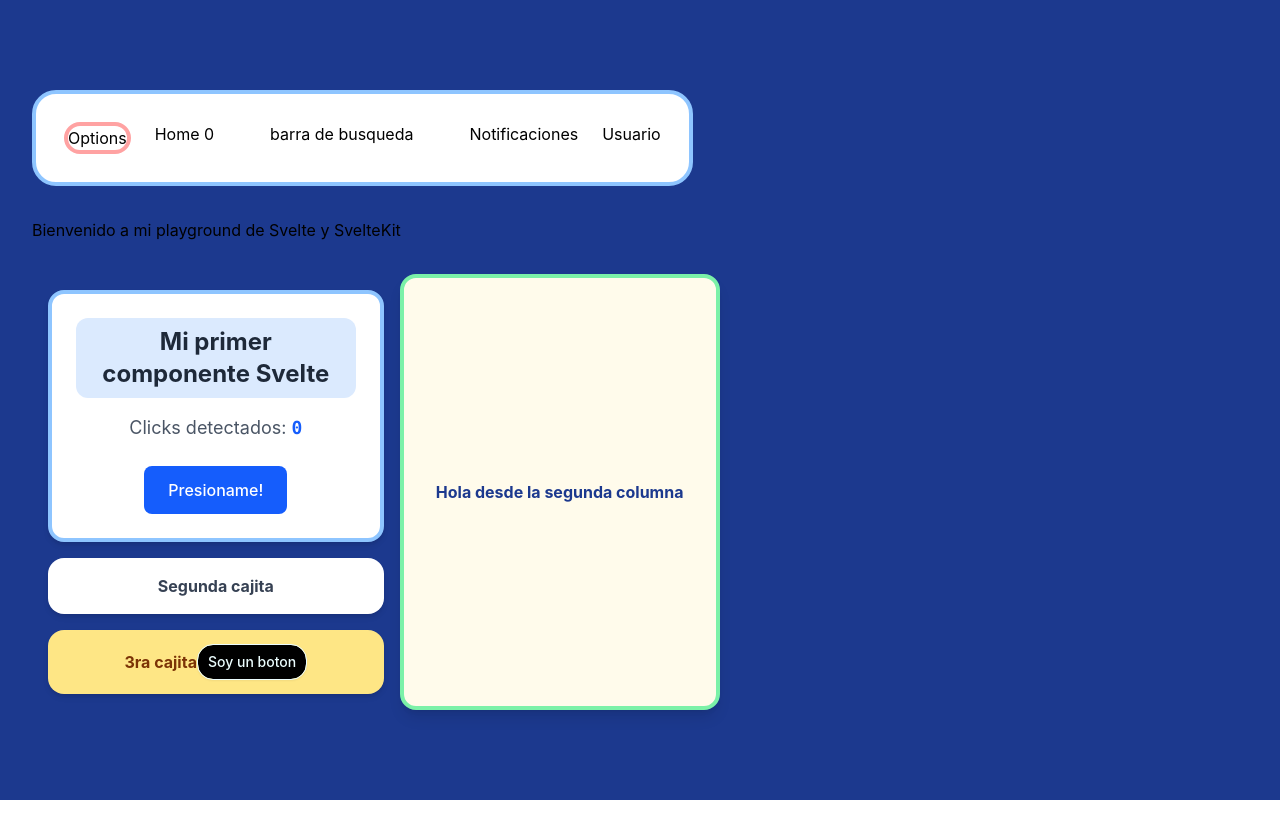
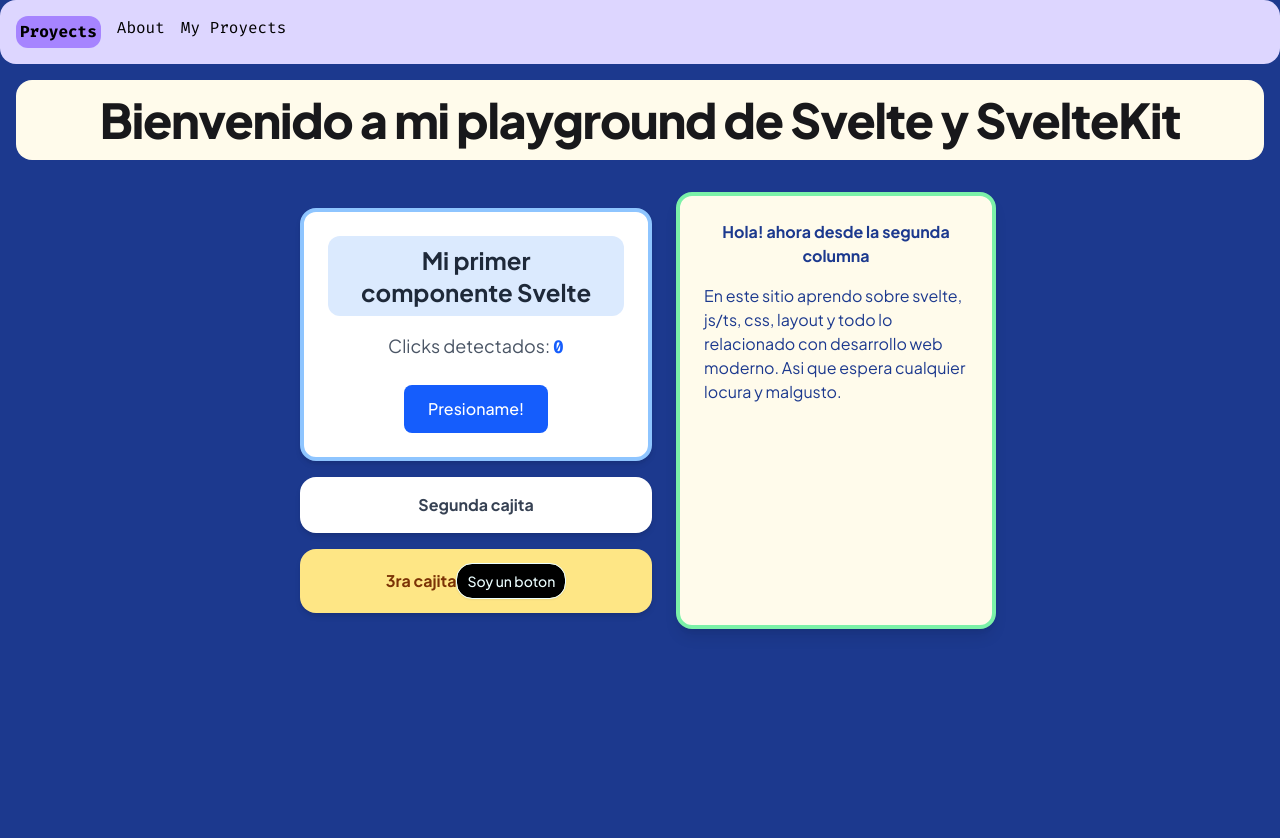
Before and after one commit to DiligentOtter/learningSvelete, a SvelteKit app: page / in a window 1280 px wide. Shown: the top 838 px of the page. Before the commit the page ends 800 px from the top, so only its background shows below. Built offline with nearby package versions, Linux system fonts and the light colour scheme.

Commit message:
feat(repo): update main page and cleanup
Make a more semantic page with header and navi links to diferent
proyects in the repo. Estiling, new fonts. Making a refactor of the
oldest proyects

```diff
--- a/src/app.css
+++ b/src/app.css
@@ -1,6 +1,5 @@
 @import "tw-animate-css";
 @import "shadcn-svelte/tailwind.css";
-@import "@fontsource-variable/inter";
 
 @layer base {
 	* {
@@ -9,7 +8,4 @@
 	body {
 		@apply bg-background text-foreground;
 	}
-	html {
-		@apply font-sans;
-	}
 }
--- a/src/app.html
+++ b/src/app.html
@@ -4,6 +4,10 @@
 		<meta charset="utf-8" />
 		<meta name="viewport" content="width=device-width, initial-scale=1" />
 		<meta name="text-scale" content="scale" />
+		<!-- Fuentes -->
+		<link rel="preconnect" href="https://fonts.googleapis.com">
+		<link rel="preconnect" href="https://fonts.gstatic.com" crossorigin>
+		<link href="https://fonts.googleapis.com/css2?family=Fira+Code:wght@300..700&family=Plus+Jakarta+Sans:ital,wght@0,200..800;1,200..800&display=swap" rel="stylesheet">
 		%sveltekit.head%
 	</head>
 	<body data-sveltekit-preload-data="hover">
--- a/src/lib/components/ui/header/Header.svelte
+++ b/src/lib/components/ui/header/Header.svelte
@@ -6,28 +6,7 @@
 	class="flex flex-row bg-white rounded-3xl
     border-4 border-blue-300"
 >
-	<div class="flex flex-row p-4">
-		<div class="p-3">
-			<button
-				onclick={() => h++}
-				class="rounded-3xl border-4
-				border-red-300"
-			>
-				Options
-			</button>
-		</div>
-		<div class="p-3">Home {h}</div>
-	</div>
 
-	<div class="flex flex-rows p-4">
-		<div class="p-3">barra de busqueda</div>
-	</div>
-
-	<div class="flex flex-row p-4">
-		<div class="p-3">Notificaciones</div>
-
-		<div class="p-3">Usuario</div>
-	</div>
 </main>
 
 <style>
--- a/src/routes/+page.svelte
+++ b/src/routes/+page.svelte
@@ -1,55 +1,104 @@
 <script lang="ts">
 	import Button from '$lib/components/ui/button/button.svelte';
-	import Header from '$lib/components/ui/header/Header.svelte';
 	let contador: number = $state(0);
 	function incrementar() {
 		contador++;
 	}
 </script>
 
-<main class="flex flex-col items-start justify-center min-h-screen bg-blue-900 p-8 gap-8">
-	<Header />
-	<h1>Bienvenido a mi playground de Svelte y SvelteKit</h1>
-	<div class="flex flex-row">
-		<div class="flex flex-col gap-4 max-w-sm w-full p-4">
-			<div class="bg-white p-6 rounded-2xl shadow-md text-center border-4 border-blue-300">
-				<h1 class="text-2xl font-bold text-gray-800 bg-blue-100 py-2 px-4 rounded-xl mb-4">
+<div class="min-h-screen w-full bg-blue-900 flex flex-col">
+	<header class="flex rounded-2xl bg-violet-200 gap-3">
+		<nav
+			class="flex gap-4 w-full p-4 rounded-xl
+		font-mono"
+		>
+			<details class="relative">
+				<summary
+					class="rounded-xl bg-violet-400 hover:bg-violet-300
+				font-bold list-none cursor-pointer transition-colors p-1"
+				>
+					Proyects
+				</summary>
+				<ul
+					class="absolute left-0 mt-2 w-56 rounded-xl p-2 z-50
+					shadow-lg bg-white border border-slate-200
+				  text-slate-900"
+				>
+					<li><a href="./contador" class="hover:bg-slate-100">Contador</a></li>
+					<li><a href="./todo" class="hover:bg-slate-100">Todo</a></li>
+					<li><a href="./dashboard" class="hover:bg-slate-100">Dashboard</a></li>
+					<li><a href="./rpg" class="hover:bg-slate-100">RPG-Text</a></li>
+				</ul>
+			</details>
+			<span>About</span>
+			<span>My Proyects</span>
+		</nav>
+	</header>
+	<main
+		class="flex flex-col flex-1 justify-start
+    justify-center min-h-screen
+    bg-blue-900 p-4 gap-8"
+	>
+		<h1
+			class="text-center text-5xl font-extrabold
+		tracking-tight text-zinc-900 rounded-2xl p-4 bg-amber-50"
+		>
+			Bienvenido a mi playground de Svelte y SvelteKit
+		</h1>
+		<div class="flex justify-center gap-2">
+			<section class="flex flex-col gap-4 max-w-sm w-full p-4">
+				<article
+					class="bg-white p-6 rounded-2xl shadow-md
+			text-center border-4 border-blue-300"
+				>
+					<h2 class="text-2xl font-bold text-gray-800 bg-blue-100 py-2 px-4 rounded-xl mb-4">
 						Mi primer componente Svelte
-				</h1>
+					</h2>
 					<p class="text-lg text-gray-600 mb-6">
 						Clicks detectados: <span class="font-mono font-bold text-blue-600">{contador}</span>
 					</p>
 					<button
 						onclick={incrementar}
-					class="px-6 py-3 bg-blue-600 text-white font-medium rounded-lg hover:bg-blue-700 transition-colors duration-200 active:scale-95"
+						class="px-6 py-3 bg-blue-600 text-white font-medium rounded-lg
+					hover:bg-blue-700 transition-colors duration-200 active:scale-95"
 					>
 						Presioname!
 					</button>
-			</div>
+				</article>
 
-			<div class="bg-white py-4 px-3 rounded-2xl text-center font-bold text-gray-700 shadow-md">
-				<h1>Segunda cajita</h1>
+				<div
+					class="bg-white py-4 px-3 rounded-2xl
+			text-center font-bold text-gray-700 shadow-md"
+				>
+					<h2>Segunda cajita</h2>
 				</div>
 
 				<div
-				class="bg-amber-200 rounded-2xl h-16 flex items-center justify-center font-bold text-amber-900 shadow-md"
+					class="bg-amber-200 rounded-2xl h-16 flex
+				items-center justify-center font-bold text-amber-900 shadow-md"
 				>
 					3ra cajita
 					<Button
 						variant="outline"
-					class="rounded-2xl text-cyan-50 bg-black hover:bg-blue-700 transition-colors duration-200"
-					>Soy un boton</Button
+						class="rounded-2xl text-cyan-50
+					bg-black hover:bg-blue-700 transition-colors duration-200">Soy un boton</Button
 					>
 				</div>
-		</div>
+			</section>
 
 			<div
-			class="bg-amber-50 p-6 rounded-2xl
+				class="flex flex-col gap-4 bg-amber-50 p-6 rounded-2xl
 			shadow-lg max-w-xs w-full min-h-50
-			flex items-center justify-center
-			font-bold text-blue-900 border-4 border-green-300"
+			 justify-start text-blue-900
+			border-4 border-green-300"
 			>
-			<h1>Hola desde la segunda columna</h1>
+				<h2 class="font-bold text-center">Hola! ahora desde la segunda columna</h2>
+
+				<p>
+					En este sitio aprendo sobre svelte, js/ts, css, layout y todo lo relacionado con
+					desarrollo web moderno. Asi que espera cualquier locura y malgusto.
+				</p>
 			</div>
 		</div>
 	</main>
+</div>
--- a/src/routes/layout.css
+++ b/src/routes/layout.css
@@ -1,2 +1,7 @@
 @import 'tailwindcss';
 @plugin '@tailwindcss/forms';
+
+@theme {
+	--font-sans: 'Plus Jakarta Sans', sans-serif;
+	--font-mono: 'Fira Code', monospace;
+}
--- a/src/routes/rpg/+page.svelte
+++ b/src/routes/rpg/+page.svelte
@@ -0,0 +1,8 @@
+<script lang="ts">
+
+</script>
+
+
+<main>
+    Esto sera un rpg de texto...
+</main>
--- a/src/routes/runes.svelte
+++ b/src/routes/runes.svelte
@@ -1,5 +1,5 @@
 <script lang="ts">
-    /* Existen varios tipod de runas
+    /* Existen varios tipos de runas
         Tenemos $state(), permite declarar una variable como reactiva
         La cual es solo reactiva a reasignaciones, sin embargo tambien es
         sensible a mutaciones, algo no muy recomendado, pero posible
--- a/src/routes/todo/+page.svelte
+++ b/src/routes/todo/+page.svelte
@@ -1,17 +1,19 @@
 <script lang="ts">
-  import { fly } from "svelte/transition";
-  import { bounceOut } from "svelte/easing";
+	import { fly } from 'svelte/transition';
+	import { bounceOut } from 'svelte/easing';
 
 	let listaTasks: string[] = $state([]);
 	let cantTareas: number = $derived(listaTasks.length);
 	let tarea: string = $state('');
 
 	let msg: string = $derived(
-		cantTareas === 0
-			? 'Con que comenzamos hoy?'
-			: cantTareas > 5
-				? 'Estas atareado hoy, eh'
-				: 'Vamos con todo!'
+		cantTareas < 0
+			? 'Ingresa una tarea'
+			: cantTareas === 0
+				? 'Con que comenzamos hoy?'
+				: cantTareas > 5
+					? 'Estas atareado hoy, eh'
+					: 'Vamos con todo!'
 	);
 	function deleteTask(index: number) {
 		listaTasks = listaTasks.filter((_, i) => i !== index);
@@ -24,13 +26,9 @@
 	}
 </script>
 
-<main
-	class="flex flex-col
-    items-center min-h-screen
-    bg-blue-300"
->
+<main class="flex flex-col items-center min-h-screen bg-blue-300">
 	<div
-		class="flex flex-row w-full max-w-4xl
+		class="flex flex-row w-full max-w-4xl m-2
 		items-center justify-center
 		min-h-25 p-2 rounded-2xl bg-white"
 	>
@@ -51,11 +49,11 @@
 				    ml-auto w-22 max-h-8"
 		>
 			<button
-				onclick={() => nuevaTarea(tarea)}
-				class="flex items-center
-				justify-center text-center h-8 w-8
-				font-bold text-xl border-2 rounded-full
-				pb-0.5 bg-amber-500 shadow hover:bg-amber-700"
+				onclick={() => (tarea === "" ? (cantTareas = -1) : nuevaTarea(tarea))}
+				class="flex rounded-full h-8 w-8 pb-0.5
+				justify-center text-center shadow-2xl shadow-black
+				font-bold text-xl
+				 bg-amber-500 hover:bg-amber-700"
 			>
 				+
 			</button>
@@ -64,7 +62,10 @@
 
 	<div class="flex flex-col gap-2 mt-4 w-full max-w-4xl">
 		{#each listaTasks as t, i (t)}
-			<div transition:fly={{ y: -50, duration: 500, easing: bounceOut }} class="p-4 bg-white rounded-xl shadow-sm flex items-center gap-3">
+			<div
+				transition:fly={{ y: -50, duration: 500, easing: bounceOut }}
+				class="p-4 bg-white rounded-xl shadow-sm flex items-center gap-3"
+			>
 				<input type="checkbox" class="rounded-full" onclick={() => deleteTask(i)} />
 				<span class="text-gray-700">{t}</span>
 			</div>
```
Lines whose indentation alone changed are shown as unchanged.
